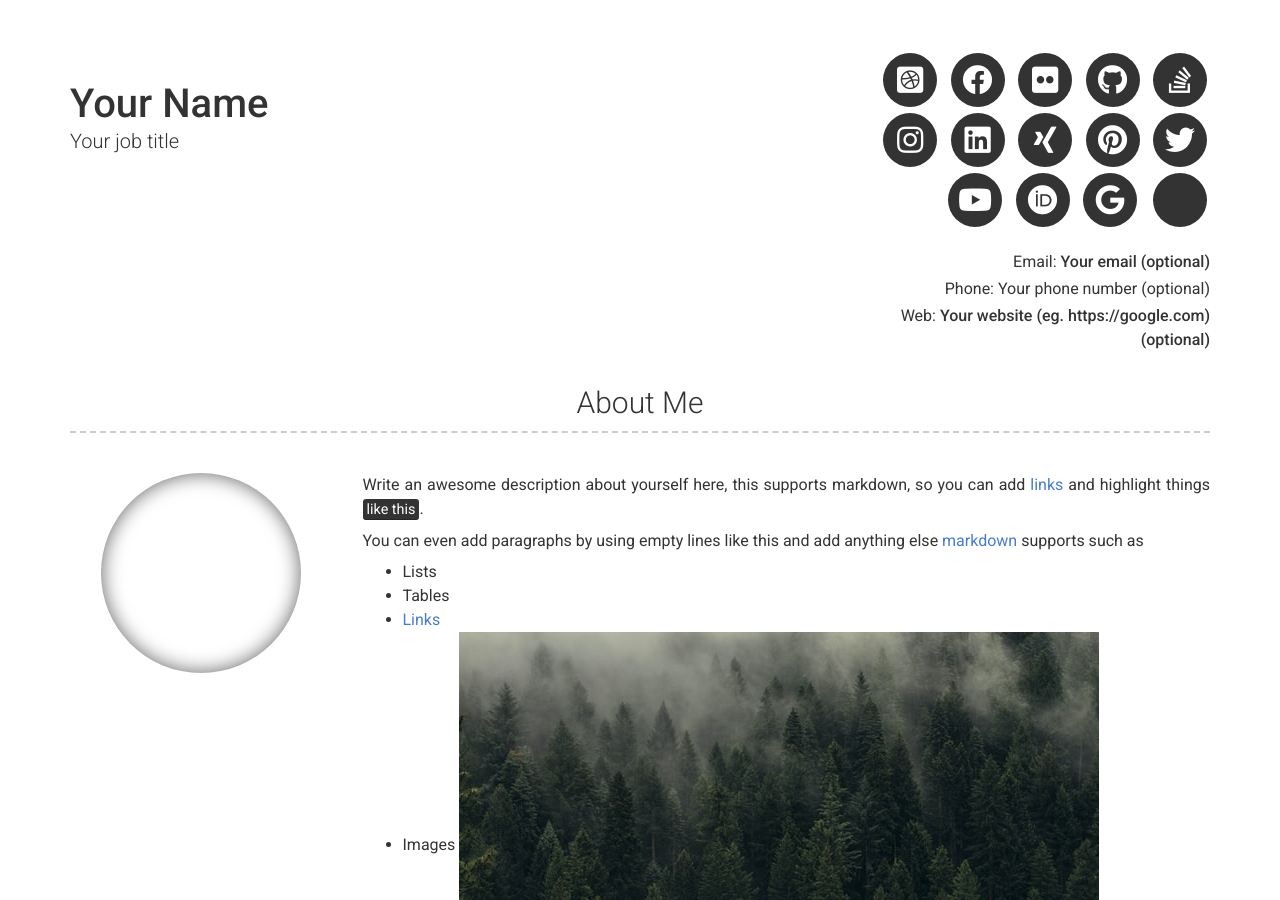
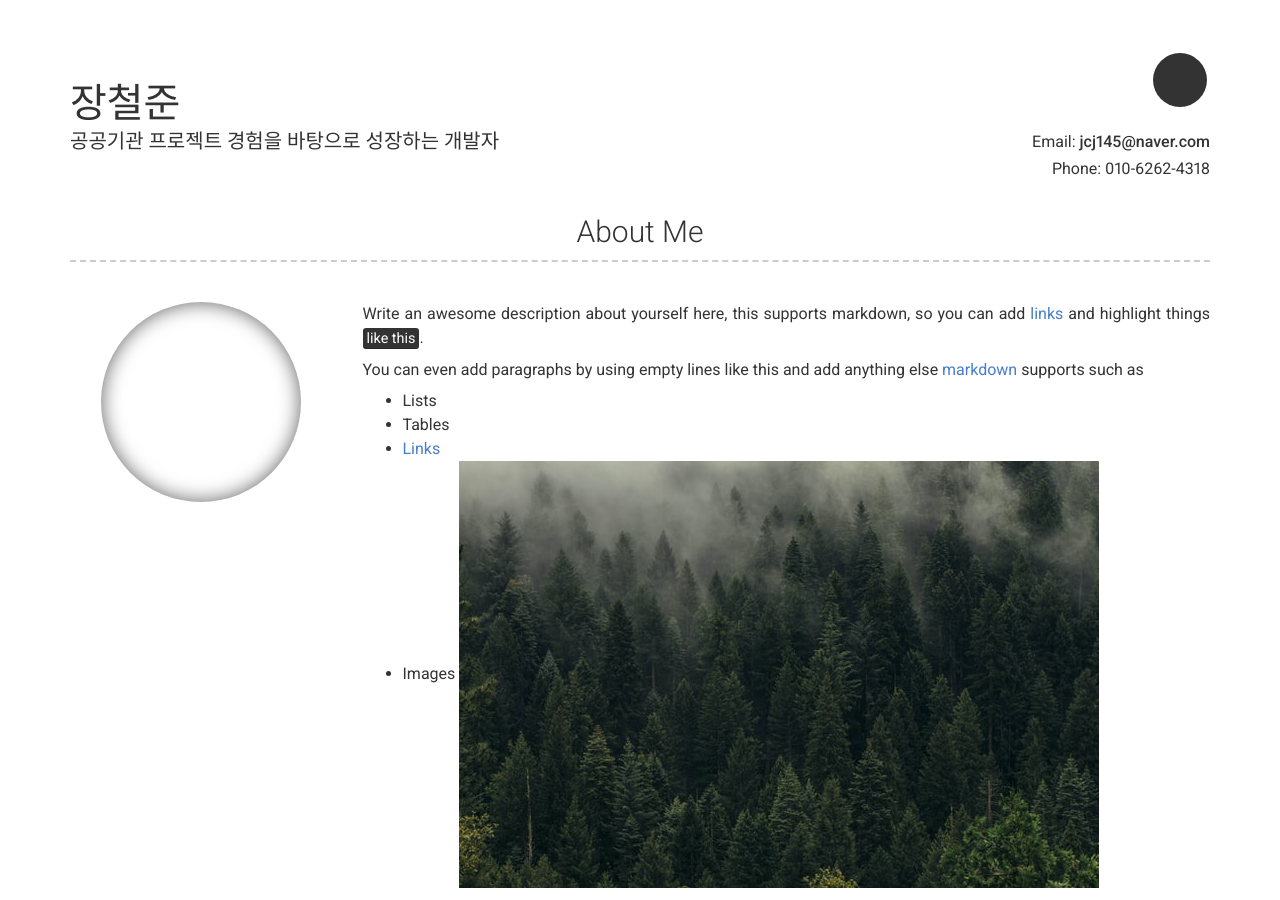
Before and after one commit to jcj145/jcj145.github.io, a Jekyll site: the page built from index.md, in a window 1280 px wide and 900 px high. Built offline with Jekyll 4.4.1, drawn with Linux system fonts in a browser that asks for light colours; nearby versions of some CDN libraries; some of the changed text lies outside the part shown.

Commit message:
Recommit files

```diff
--- a/_config.yml
+++ b/_config.yml
@@ -6,32 +6,31 @@ repository: Git repository where your resume will be hosted, only required if yo
 version: 2
 
 # Personal info
-name: Your Name
-title: Your job title
-email: Your email (optional)
+name: 장철준
+title: 공공기관 프로젝트 경험을 바탕으로 성장하는 개발자
+email: jcj145@naver.com
 # email_title: Email (Email title override)
-phone: Your phone number (optional)
+phone: 010-6262-4318
 # phone_title: Phone (Phone title override)
-website: Your website (eg. https://google.com)(optional)
 # website_title: Web (Website title override)
 
 # Dark Mode (true/false/never)
 darkmode: false
 
 # Social links
-twitter_username: jekyllrb
-github_username:  jekyll
-stackoverflow_username: "00000001"
-dribbble_username: jekyll
-facebook_username: jekyll
-flickr_username: jekyll
-instagram_username: jekyll
-linkedin_username: jekyll
-xing_username: jekyll
-pinterest_username: jekyll
-youtube_username: jekyll
-orcid_username: 0000-0000-0000-0000
-googlescholar_username: D847cGsAAAAJ
+#twitter_username: jekyllrb
+#github_username:  jekyll
+#stackoverflow_username: "00000001"
+#dribbble_username: jekyll
+#facebook_username: jekyll
+#flickr_username: jekyll
+#instagram_username: jekyll
+#linkedin_username: jekyll
+#xing_username: jekyll
+#pinterest_username: jekyll
+#youtube_username: jekyll
+#orcid_username: 0000-0000-0000-0000
+#googlescholar_username: D847cGsAAAAJ
 
 # Additional icon links
 additional_links:
```
